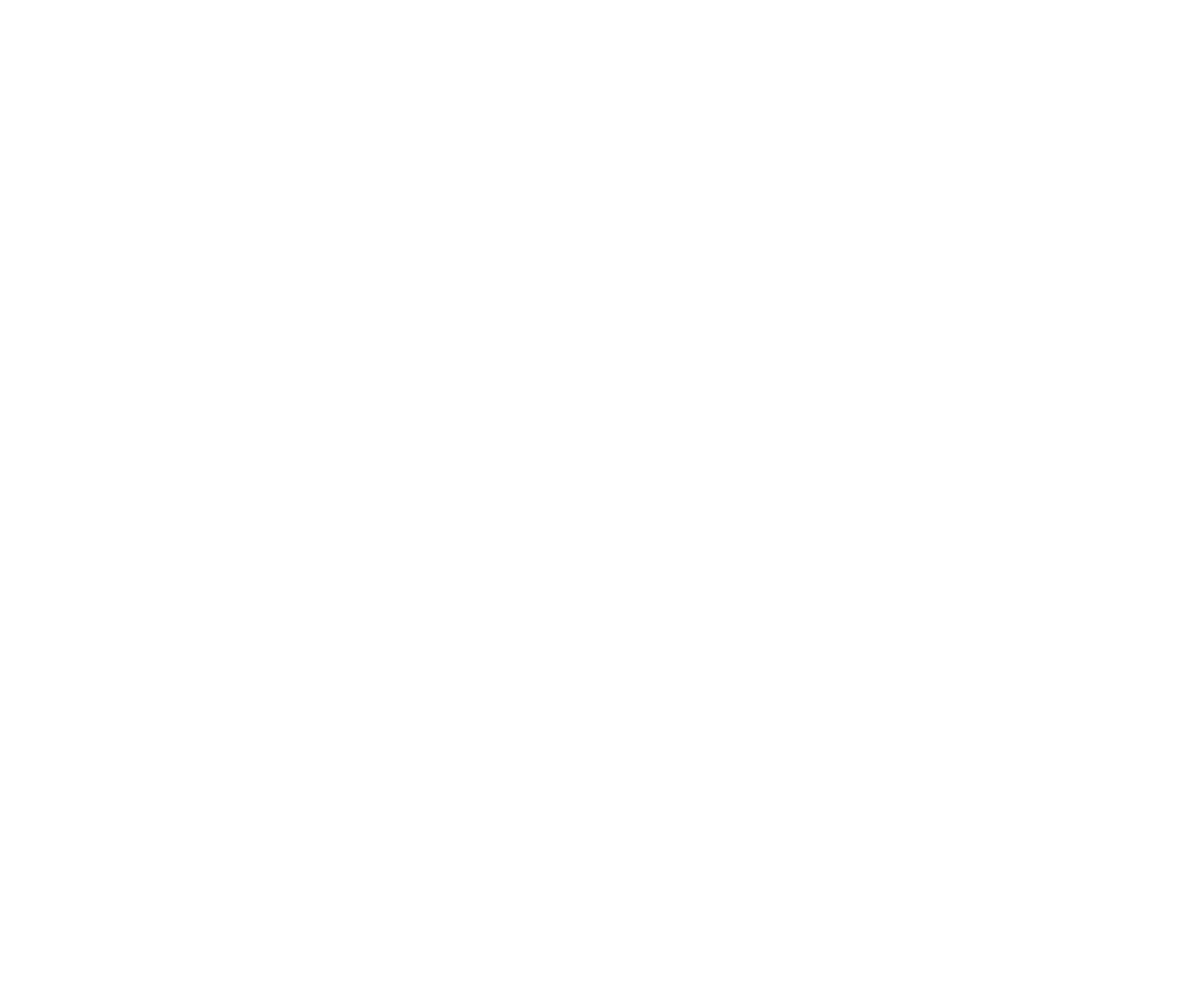
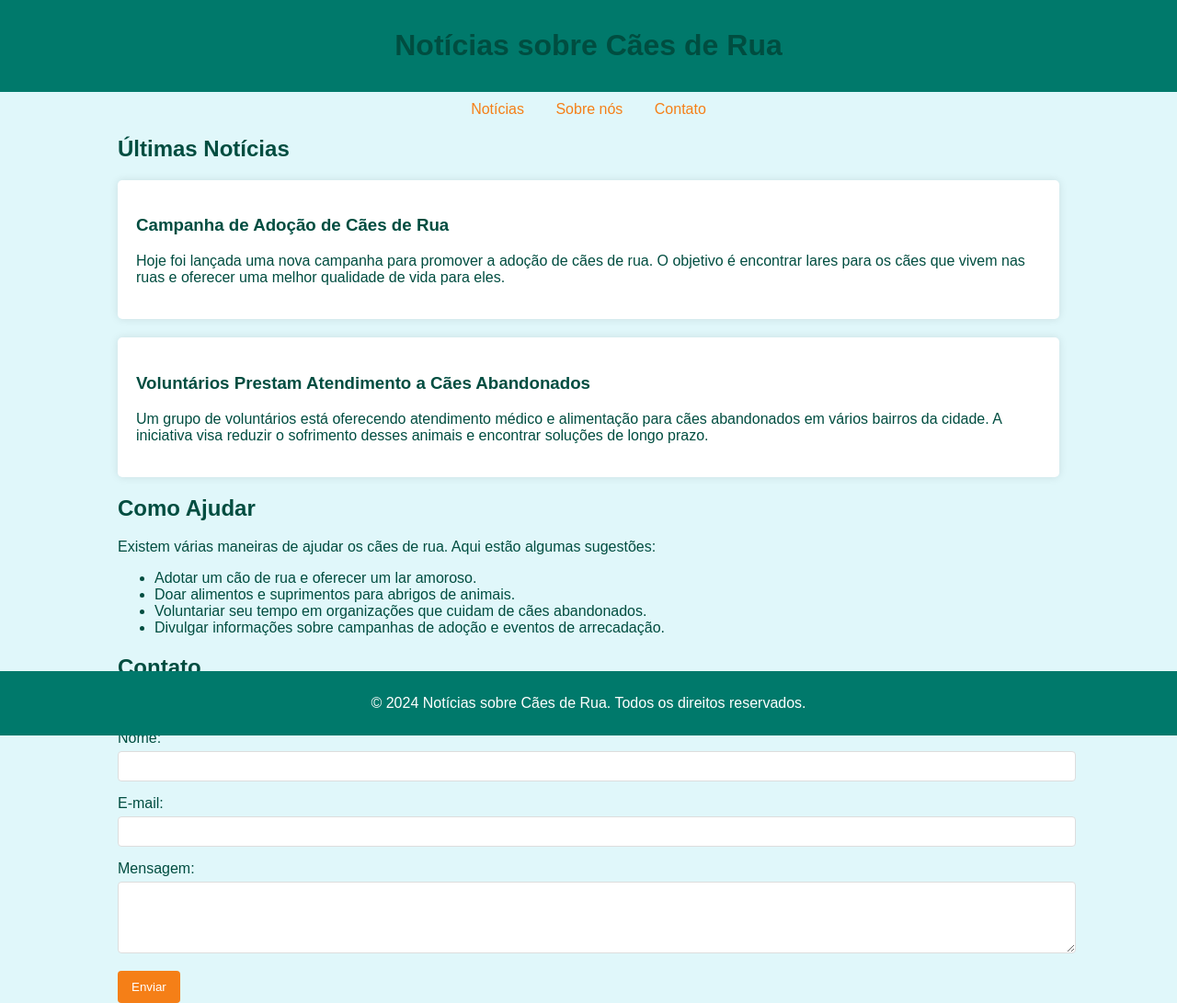
Before and after one commit to JonathanStollys/site-html, a plain HTML site: page adote.html in a window 1280 px wide. Shown: the whole page at 92% size. Before the commit the page ends 800 px from the top, so only its background shows below. Drawn offline with Linux system fonts and the light colour scheme.

Commit message:
edição17/09

```diff
--- a/adote.html
+++ b/adote.html
@@ -0,0 +1,138 @@
+<!DOCTYPE html>
+<html lang="pt-BR">
+<head>
+    <meta charset="UTF-8">
+    <meta name="viewport" content="width=device-width, initial-scale=1.0">
+    <title>ADOTE SEU AMIGO DAS RUAS</title>
+    <style>
+        body {
+            font-family: Arial, sans-serif;
+            margin: 0;
+            padding: 0;
+            background-color: #e0f7fa;
+            color: #004d40;
+        }
+        header {
+            background-color: #00796b;
+            color: #ffffff;
+            padding: 10px 0;
+            text-align: center;
+        }
+        nav {
+            margin: 10px 0;
+            text-align: center;
+        }
+        nav a {
+            color: #f57f17;
+            text-decoration: none;
+            margin: 0 15px;
+        }
+        nav a:hover {
+            color: #c6a700;
+        }
+        .container {
+            width: 80%;
+            margin: 0 auto;
+        }
+        .news-item {
+            background: #ffffff;
+            margin-bottom: 20px;
+            padding: 20px;
+            border-radius: 5px;
+            box-shadow: 0 0 10px rgba(0, 0, 0, 0.1);
+        }
+        h1, h2 {
+            color: #004d40;
+        }
+        footer {
+            background-color: #00796b;
+            color: #ffffff;
+            text-align: center;
+            padding: 10px 0;
+            position: fixed;
+            width: 100%;
+            bottom: 0;
+        }
+        .form-group {
+            margin-bottom: 15px;
+        }
+        .form-group label {
+            display: block;
+            margin-bottom: 5px;
+        }
+        .form-group input, .form-group textarea {
+            width: 100%;
+            padding: 8px;
+            border: 1px solid #ddd;
+            border-radius: 4px;
+        }
+        button {
+            background-color: #f57f17;
+            color: #ffffff;
+            border: none;
+            padding: 10px 15px;
+            border-radius: 4px;
+            cursor: pointer;
+        }
+        button:hover {
+            background-color: #c6a700;
+        }
+    </style>
+</head>
+<body>
+    <header>
+        <h1>Notícias sobre Cães de Rua</h1>
+    </header>
+    <nav>
+        <a href="index.html">Notícias</a>
+        <a href="SobreNós.html">Sobre nós</a>
+        <a href="contato.html">Contato</a>
+
+    </nav>
+    <div class="container">
+        <section id="news">
+            <h2>Últimas Notícias</h2>
+            <div class="news-item">
+                <h3>Campanha de Adoção de Cães de Rua</h3>
+                <p>Hoje foi lançada uma nova campanha para promover a adoção de cães de rua. O objetivo é encontrar lares para os cães que vivem nas ruas e oferecer uma melhor qualidade de vida para eles.</p>
+            </div>
+            <div class="news-item">
+                <h3>Voluntários Prestam Atendimento a Cães Abandonados</h3>
+                <p>Um grupo de voluntários está oferecendo atendimento médico e alimentação para cães abandonados em vários bairros da cidade. A iniciativa visa reduzir o sofrimento desses animais e encontrar soluções de longo prazo.</p>
+            </div>
+        </section>
+        <section id="help">
+            <h2>Como Ajudar</h2>
+            <p>Existem várias maneiras de ajudar os cães de rua. Aqui estão algumas sugestões:</p>
+            <ul>
+                <li>Adotar um cão de rua e oferecer um lar amoroso.</li>
+                <li>Doar alimentos e suprimentos para abrigos de animais.</li>
+                <li>Voluntariar seu tempo em organizações que cuidam de cães abandonados.</li>
+                <li>Divulgar informações sobre campanhas de adoção e eventos de arrecadação.</li>
+            </ul>
+        </section>
+        <section id="contact">
+            <h2>Contato</h2>
+            <p>Se você tiver alguma dúvida ou quiser se envolver, entre em contato conosco:</p>
+            <form action="submit_form.php" method="post">
+                <div class="form-group">
+                    <label for="name">Nome:</label>
+                    <input type="text" id="name" name="name" required>
+                </div>
+                <div class="form-group">
+                    <label for="email">E-mail:</label>
+                    <input type="email" id="email" name="email" required>
+                </div>
+                <div class="form-group">
+                    <label for="message">Mensagem:</label>
+                    <textarea id="message" name="message" rows="4" required></textarea>
+                </div>
+                <button type="submit">Enviar</button>
+            </form>
+        </section>
+    </div>
+    <footer>
+        <p>&copy; 2024 Notícias sobre Cães de Rua. Todos os direitos reservados.</p>
+    </footer>
+</body>
+</html>
--- a/estilo.css
+++ b/estilo.css
@@ -1,25 +1,143 @@
-/*Viadagem de letras*/
 body {
-    background: linear-gradient(to right, #db8c04, #765f04);
-    /* Gradiente do laranja para o rosa */
+    font-family: Arial, sans-serif;
     margin: 0;
-    height: 100vh;
+    padding: 0;
+    background-color: #e0f7fa;
+    color: #004d40;
+}
+
+header {
+    background-color: #00796b;
+    color: #ffffff;
+    padding: 10px 0;
+    text-align: center;
+}
+
+nav {
+    margin: 10px 0;
+    text-align: center;
+}
+
+nav a {
+    color: #f57f17;
+    text-decoration: none;
+    margin: 0 15px;
+}
+
+nav a:hover {
+    color: #c6a700;
+}
+
+.container {
+    width: 80%;
+    margin: 0 auto;
 }
 
 section {
-    flex-direction: column;
-    align-items: center;
-    text-align: center;
+    margin-bottom: 20px;
 }
 
+.news-item {
+    background: #ffffff;
+    margin-bottom: 20px;
+    padding: 20px;
+    border-radius: 5px;
+    box-shadow: 0 0 10px rgba(0, 0, 0, 0.1);
+}
 
+h1,
+h2,
+h3 {
+    color: #004d40;
+}
 
-ul {
-    color: rgb(0, 0, 0);
-    display: flex;
-    justify-content: space-around;
-    padding: 10px;
+footer {
+    background-color: #ba5e08;
+    color: #ffffff;
+    text-align: center;
+    padding: 10px 0;
+    position: fixed;
+    width: 100%;
+    bottom: 0;
+}
+
+.form-group {
+    margin-bottom: 15px;
+}
+
+.form-group label {
+    display: block;
+    margin-bottom: 5px;
+}
+
+.form-group input,
+.form-group textarea {
+    width: 100%;
+    padding: 8px;
+    border: 1px solid #ddd;
+    border-radius: 4px;
+}
+
+button {
+    background-color: #f57f17;
+    color: #ffffff;
+    border: none;
+    padding: 10px 15px;
+    border-radius: 4px;
+    cursor: pointer;
+}
+
+button:hover {
+    background-color: #c6a700;
+}
+
+.img-responsive {
+    width: 100%;
+    height: auto;
+    display: block;
+    margin: 0 auto;
+}
+
+.botao_adocao {
+    text-align: center;
+    margin: 20px 0;
+}
+
+.botao_adocao ul {
     list-style-type: none;
-    align-items: center;
+    padding: 0;
+}
+
+.botao_adocao a {
+    text-decoration: none;
+    background-color: #f57f17;
+    color: #ffffff;
+    padding: 10px 20px;
+    border-radius: 4px;
+    font-weight: bold;
+}
+
+.botao_adocao a:hover {
+    background-color: #c6a700;
+}
+
+.teste {
+    max-width: 44%;
+}
+
+.teste2 {
+    max-width: 25%;
+}
+
+.teste3 {
+    max-width: 50%;
+}
+
+.teste4 {
+    max-width: 35.5%;
 
 }
+
+.teste5 {
+    max-width: 40%;
+}
```
Also changed, not shown: SobreNós.html (added, +47 -0 lines), contato.html (added, +66 -0 lines), index.html (+53 -67 lines), adote.css (deleted), imagens/0x800_1649336465_624ee09153ad8_hd.jpg (renamed from 0x800_1649336465_624ee09153ad8_hd.jpg), imagens/Chow1.JPG (added), imagens/E6TD-58WQAY2-CK.jpg (renamed from E6TD-58WQAY2-CK.jpg), imagens/download.jpg (renamed from download.jpg), imagens/gelb-chow-chow.jpg (added), images.jpg (added), 1 other file.
